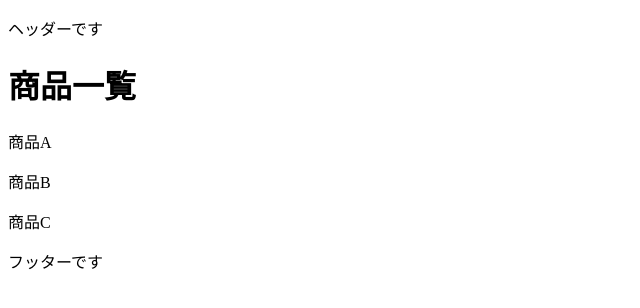
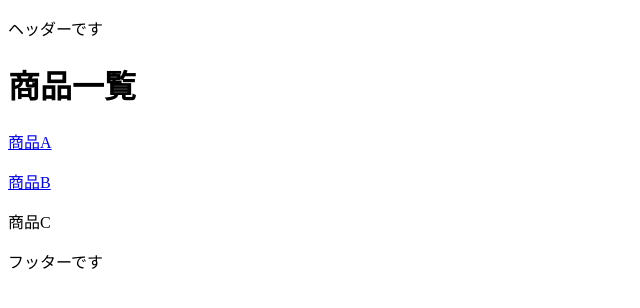
Before and after one commit to ttcksf/next-demo, a Next.js app: page /products in a window 1280 px wide. Shown: the top 308 px of the page, without its empty margins (0-640 px from the left). Built offline with nearby package versions, Linux system fonts and the light colour scheme.

Commit message:
add:dynamic-navigation

```diff
--- a/src/app/page.tsx
+++ b/src/app/page.tsx
@@ -6,7 +6,7 @@ const page = () => {
   return (
     <div>
       page
-      <Link href="/about">会社概要</Link>
+      <Link href="/products">商品一覧</Link>
     </div>
   );
 };
--- a/src/app/products/page.tsx
+++ b/src/app/products/page.tsx
@@ -1,11 +1,22 @@
 import React from 'react';
+// インポート
+import Link from 'next/link';
 
 const page = () => {
   return (
     <div>
       <h1>商品一覧</h1>
-      <p>商品A</p>
-      <p>商品B</p>
+      <p>
+        {/* フォルダ名でルーティングを構成しているとき */}
+        <Link href="products/itemA">商品A</Link>
+      </p>
+      {/* []でルーティングを構成しているとき(APIなどidが動的に変わる想定) */}
+      <p>
+        {/* replaceを設定するとブラウザバックで商品一覧を飛ばしてトップページにまで飛ぶことが可能 */}
+        <Link href="products/1111" replace>
+          商品B
+        </Link>
+      </p>
       <p>商品C</p>
     </div>
   );
```
